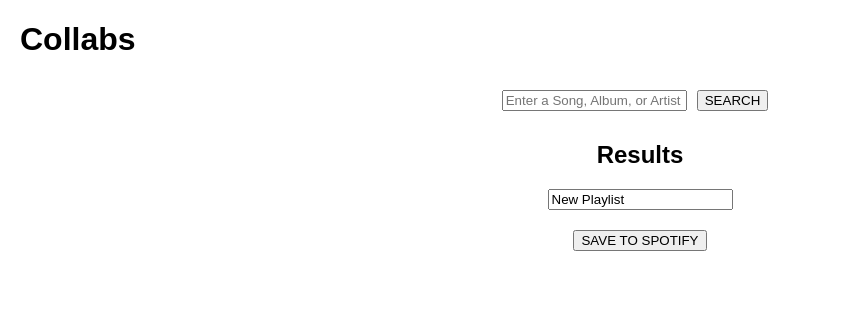
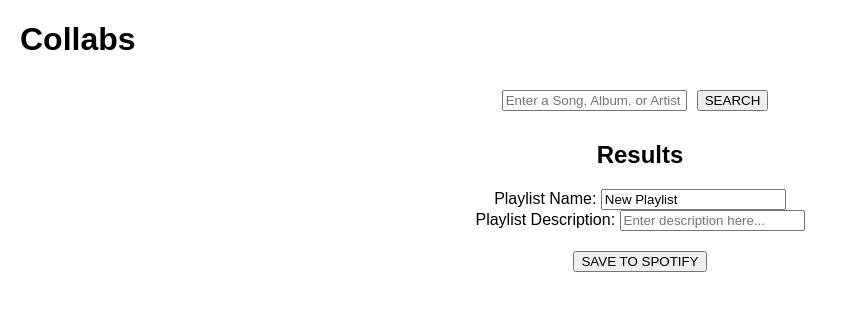
Before and after one commit to SarahMadro/Collabify-Music-App, a React (Create React App) app in the folder client/: page / in a window 1280 px wide. Shown: the top 310 px of the page, without its empty margins (0-847 px from the left). Built offline with nearby package versions, Linux system fonts and the light colour scheme; what spotify-web-api-js would draw is missing.

Commit message:
Saveplaylist makes new playlist with a Description and Collab enabled

```diff
--- a/client/package.json
+++ b/client/package.json
@@ -16,6 +16,7 @@
     "spotify-web-api-js": "^0.22.1"
   },
   "scripts": {
+    "start-poll": "CHOKIDAR_USEPOLLING=true react-scripts start",
     "start": "react-scripts start",
     "build": "react-scripts build",
     "test": "react-scripts test --env=jsdom",
--- a/client/src/App.js
+++ b/client/src/App.js
@@ -11,6 +11,7 @@ class App extends Component {
 
     this.state = {
       playlistName: 'New Playlist',
+      playlistDesc: '',
       playlistID: '',
       searchResults: [],
       playlistTracks: []
@@ -18,6 +19,7 @@ class App extends Component {
     this.addTrack = this.addTrack.bind(this);
     this.removeTrack = this.removeTrack.bind(this);
     this.updatePlaylistName = this.updatePlaylistName.bind(this);
+    this.updatePlaylistDesc = this.updatePlaylistDesc.bind(this);
     this.savePlaylist = this.savePlaylist.bind(this);
     this.search = this.search.bind(this);
   }
@@ -42,11 +44,15 @@ class App extends Component {
     this.setState({ playlistName: name });
   }
 
+  updatePlaylistDesc(desc) {
+    this.setState({ playlistDesc: desc });
+  }
+
   savePlaylist() {
     let tracks = this.state.playlistTracks;
     if (tracks.length && this.state.playlistName) {
       let trackURIs = tracks.map(trackIndex => trackIndex.uri);
-      Spotify.savePlaylist(this.state.playlistName, trackURIs).then(() => {
+      Spotify.savePlaylist(this.state.playlistName, this.state.playlistDesc, trackURIs).then(() => {
         this.setState({
           playlistName: 'New Playlist',
           playlistTracks: []
@@ -79,9 +85,11 @@ class App extends Component {
             <SearchResults searchResults={this.state.searchResults} onAdd={this.addTrack} />
             <PlayList
               playlistName={this.state.playlistName}
+              playlistDesc={this.state.playlistDesc}
               playlistTracks={this.state.playlistTracks}
               onRemove={this.removeTrack}
               onNameChange={this.updatePlaylistName}
+              onDescChange={this.updatePlaylistDesc}
               onSave={this.savePlaylist}
             />
           </div>
--- a/client/src/PlayList.js
+++ b/client/src/PlayList.js
@@ -5,6 +5,7 @@ class Playlist extends React.Component {
   constructor(props) {
     super(props);
     this.handleNameChange = this.handleNameChange.bind(this);
+    this.handleDescChange = this.handleDescChange.bind(this);
     this.handleKeyPress = this.handleKeyPress.bind(this);
     this.handleClick = this.handleClick.bind(this);
   }
@@ -23,9 +24,14 @@ class Playlist extends React.Component {
     this.props.onNameChange(event.target.value);
   }
 
+  handleDescChange(event) {
+    this.props.onDescChange(event.target.value)
+    }
+
   render() {
     return (
       <div className='Playlist'>
+        <label>Playlist Name: </label>
         <input
           id='Playlist-name'
           placeholder='Enter a playlist name'
@@ -33,9 +39,21 @@ class Playlist extends React.Component {
           onChange={this.handleNameChange}
           onKeyPress={this.handleKeyPress}
           onClick={this.handleClick}
-        />
-        <TrackList tracks={this.props.playlistTracks} onRemove={this.props.onRemove} isRemoval={true} />
-        <button className='Playlist-save' onClick={this.props.onSave}>
+        /><br />
+        <label>Playlist Description: </label>
+        <input
+          id="Playlist-desc"
+          placeholder='Enter description here...'
+          onChange={this.handleDescChange}
+          onClick={this.handleClick}
+        /> <br />
+        <TrackList
+          tracks={this.props.playlistTracks}
+          onRemove={this.props.onRemove}
+          isRemoval={true} />
+        <button
+          className='Playlist-save'
+          onClick={this.props.onSave}>
           SAVE TO SPOTIFY
         </button>
       </div>
--- a/client/src/Spotify/Spotify.js
+++ b/client/src/Spotify/Spotify.js
@@ -20,8 +20,8 @@ const Spotify = {
   },
 
 
-  savePlaylist(playlistName, trackURIs) {
-    return axios.post('/playlists', {playlistName, trackURIs}).then(response => {
+  savePlaylist(playlistName, playlistDesc, trackURIs) {
+    return axios.post('/playlists', {playlistName, playlistDesc, trackURIs}).then(response => {
       console.log('SAVE PLAYLIST RESPONSE', response);
     })
 
```
Also changed, not shown: client/src/newPlaylist.js (+1 -7 lines), 1 other file (tests, documents, lock files or other folders).
